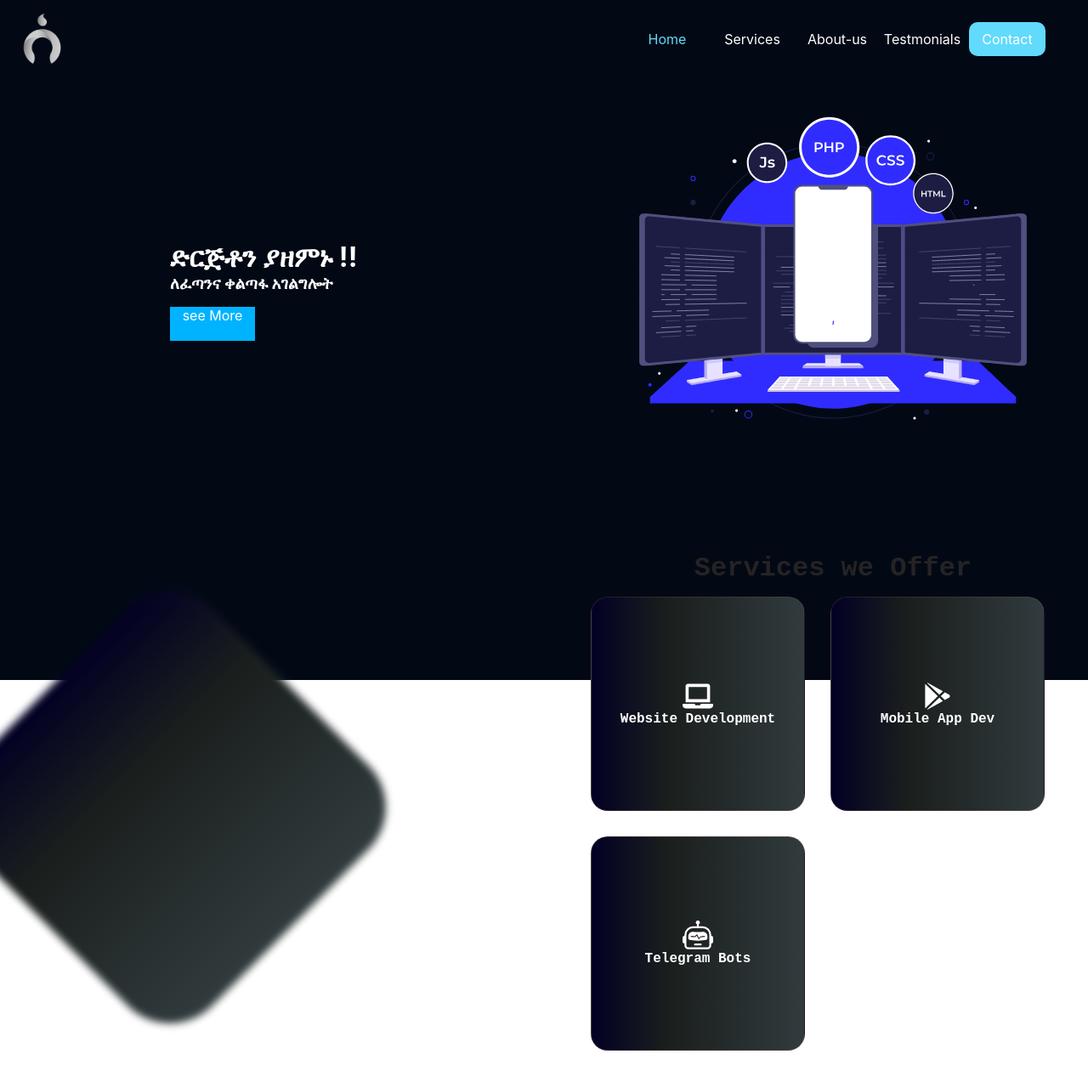
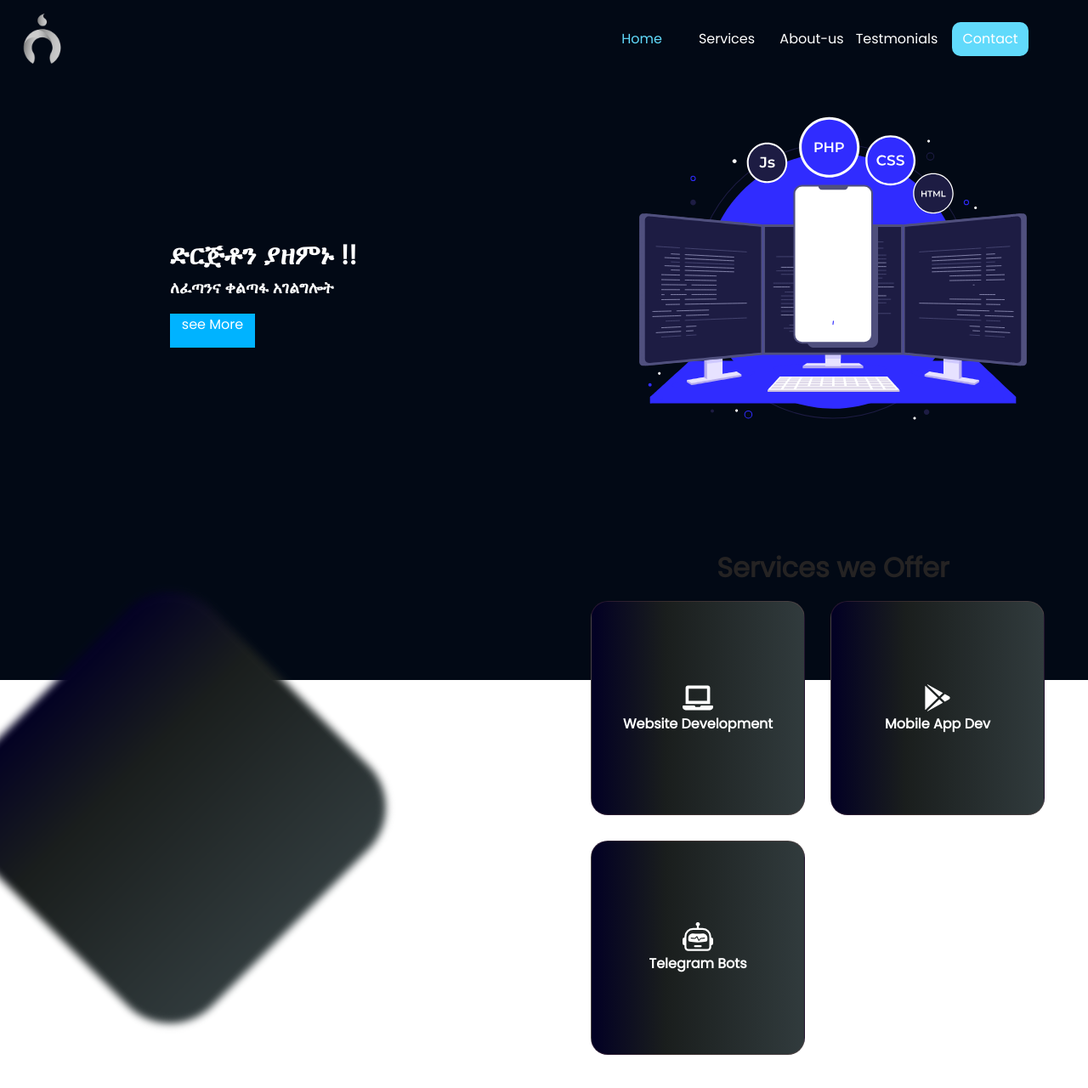
Before and after one commit to Andi-gech/Senaytech, a React (Create React App) app: page / in a window 1280 px wide. Shown: the top 1280 px of the page at 85% size. Built offline with nearby package versions, Linux system fonts and the light colour scheme.

Commit message:
first commit

```diff
--- a/src/App.css
+++ b/src/App.css
@@ -1,9 +1,12 @@
+@import url("https://fonts.googleapis.com/css2?family=Inconsolata:wght@200&family=Poppins&display=swap");
 .App {
   text-align: center;
   width: "100%";
   height: 100vh;
   color: white;
   transition-duration: 0.6s;
+  font-family: "Inconsolata", monospace;
+  font-family: "Poppins", sans-serif;
 
   background: rgb(2, 9, 21);
   background: "linear-gradient(90deg,rgba(2, 0, 36, 1) 0%,rgba(26, 30, 29, 1) 35%,rgba(49, 59, 61, 1) 100%)";
@@ -108,7 +111,6 @@
   width: 500px;
 }
 .services {
-  font-family: "Courier New", Courier, monospace;
   font-weight: bold;
 
   color: black;
@@ -206,6 +208,10 @@
 }
 #contact {
   background-color: #61dafb;
+  margin-inline: 20px;
+}
+#contact:hover {
+  color: black;
 }
 .aboutas {
   height: 500px;
```
